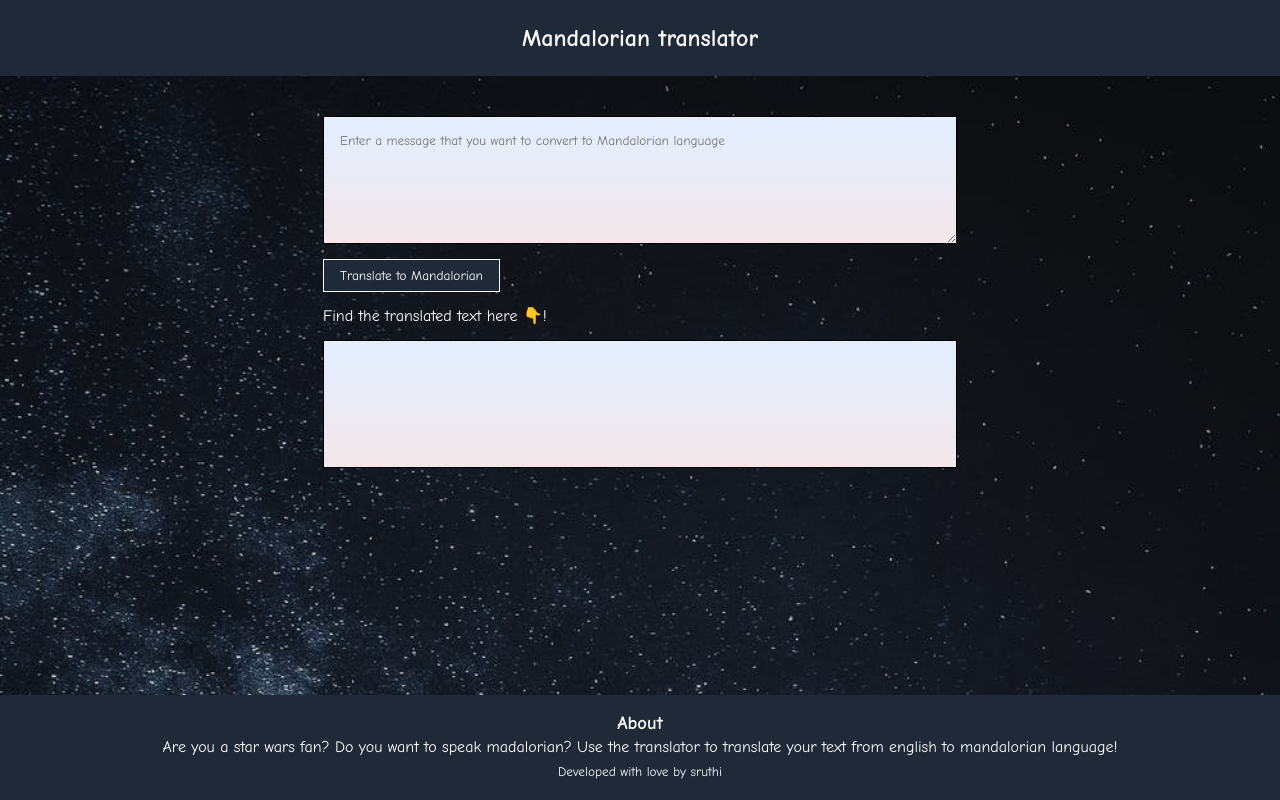
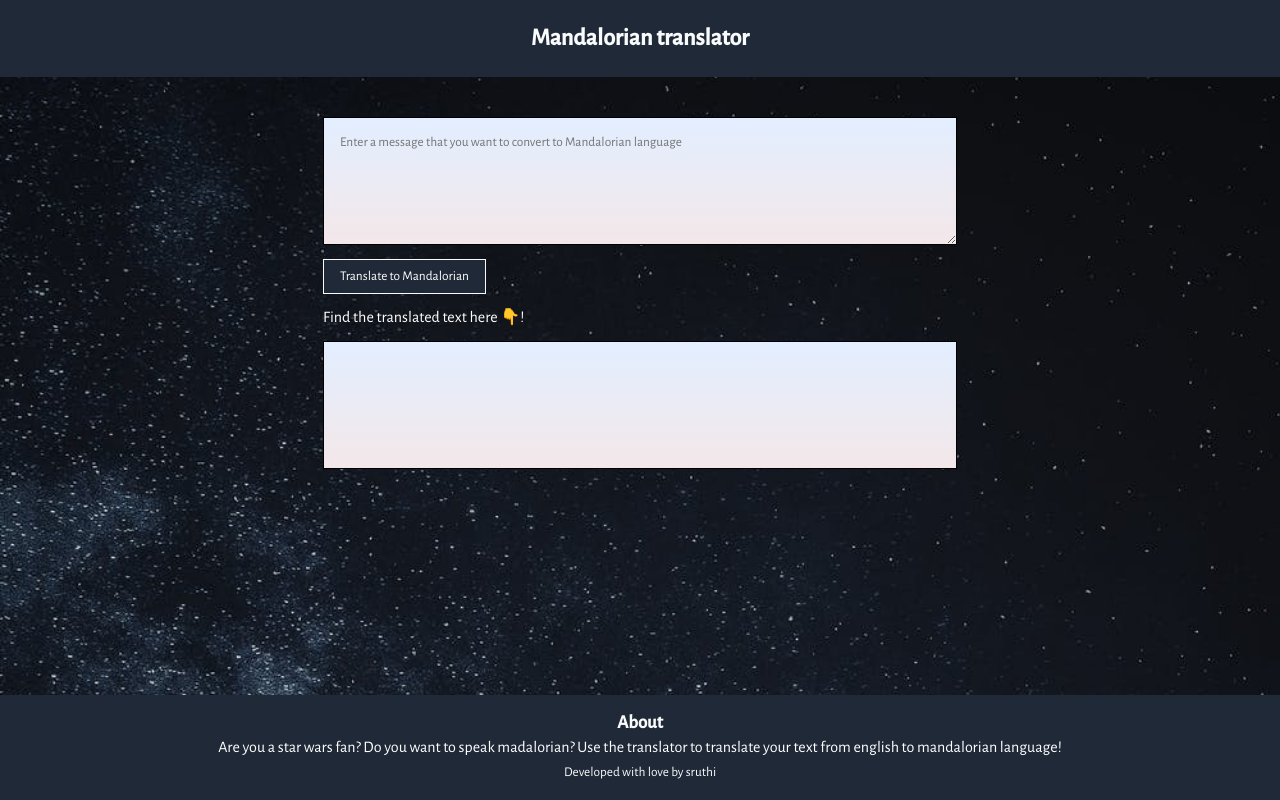
Before and after one commit to sruthiragupathy/Mandalorian-translator, a plain HTML site: page index.html in a window 1280 px wide. Drawn offline with nearby package versions, Linux system fonts and the light colour scheme.

Commit message:
Updated font

```diff
--- a/styles.css
+++ b/styles.css
@@ -1,9 +1,9 @@
-
-@import url('https://fonts.googleapis.com/css2?family=Alegreya+Sans:wght@500&display=swap');
+@import url('https://fonts.googleapis.com/css2?family=Alegreya+Sans:wght@400;500&family=Alegreya:wght@500&display=swap');
 *{
     box-sizing: border-box;
     margin:0px;
-    font-family: 'Comic Sans MS', cursive;
+    font-family: 'Alegreya', serif;
+    font-family: 'Alegreya Sans', sans-serif;
 
 }
 
```
